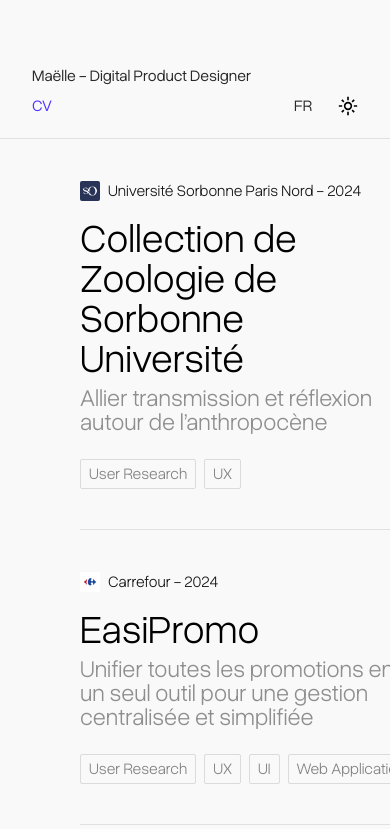
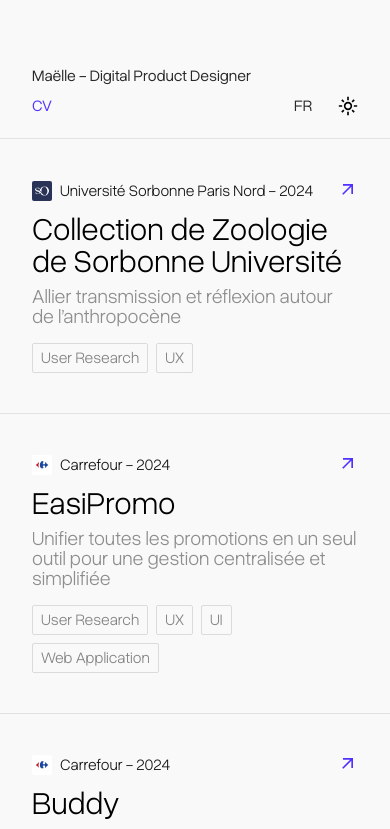
Before and after one commit to maeeelle/portfolio, a Next.js app: page /en in a window 390 px wide. Shown: the top 829 px of the page. Built offline with nearby package versions, Linux system fonts and the light colour scheme.

Commit message:
feat: add mobile layout to page main content and project component

```diff
--- a/src/app/[locale]/page.tsx
+++ b/src/app/[locale]/page.tsx
@@ -75,12 +75,12 @@ export default async function Home({ params }: HomeProps) {
       </header>
       <Separator className='relative left-1/2 -translate-x-1/2 w-screen' />
 
-      <main className='flex flex-col gap-y-10 px-20 py-10 max-w-screen-2xl mx-auto flex-1'>
+      <main className='relative flex flex-col gap-y-20 px-8 sm:px-20 py-10 max-w-screen-2xl mx-auto flex-1'>
         {projects.map((project, index) => (
           <div key={project.id}>
             <Project {...project} />
             {index < projects.length - 1 && (
-              <Separator className='mt-10 relative left-1/2 -translate-x-1/2 w-screen' />
+              <Separator className='mt-10 absolute left-1/2 -translate-x-1/2 w-screen' />
             )}
           </div>
         ))}
--- a/src/components/Project.tsx
+++ b/src/components/Project.tsx
@@ -14,7 +14,7 @@ export function ProjectTag({ name }: ProjectTagProps) {
   )
 }
 
-function ArrowIcon() {
+function ArrowIcon({ className }: { className?: string }) {
   return (
     <svg
       xmlns='http://www.w3.org/2000/svg'
@@ -22,7 +22,7 @@ function ArrowIcon() {
       height='32'
       fill='none'
       viewBox='0 0 32 32'
-      className='transition-all duration-300 opacity-0 -translate-x-2 group-hover:opacity-100 group-hover:translate-x-0'
+      className={className}
     >
       <path
         fill='#4F32FF'
@@ -37,9 +37,9 @@ export function Project({ organization, project, tags, id }: Project) {
 
   return (
     <Link href={`/${id}`} aria-labelledby={titleId} className='block group'>
-      <article aria-labelledby={titleId} className='font-[350] pr-12'>
-        <header>
-          <div className='text-[#161616] text-base mb-4 inline-flex items-center gap-2'>
+      <article aria-labelledby={titleId} className='font-[350]'>
+        <header className='relative'>
+          <div className='text-[#161616] text-base mb-3 sm:mb-4 inline-flex items-center gap-2'>
             <Image
               src={organization.image}
               alt={`${organization.name} logo`}
@@ -56,16 +56,20 @@ export function Project({ organization, project, tags, id }: Project) {
           <div>
             <h2
               id={titleId}
-              className='text-4.5xl/none text-black mb-2 inline-flex items-center gap-2 group-hover:text-[#4F32FF] transition-colors duration-150'
+              className='text-3xl/none sm:text-4.5xl/none text-black mb-2 inline-flex items-center gap-2 group-hover:text-[#4F32FF] transition-colors duration-150'
             >
               {project.title}
-              <ArrowIcon />
+              <ArrowIcon className='hidden sm:inline-block transition-all duration-300 opacity-0 -translate-x-2 group-hover:opacity-100 group-hover:translate-x-0' />
             </h2>
-            <p className='text-[#8E8E8E] text-2xl/none'>{project.subtitle}</p>
+            <p className='text-[#8E8E8E] text-xl/none sm:text-2xl/none'>
+              {project.subtitle}
+            </p>
           </div>
+
+          <ArrowIcon className='absolute right-0 top-0 size-5 sm:hidden' />
         </header>
 
-        <footer className='mt-6'>
+        <footer className='mt-4 sm:mt-6'>
           <ul
             className='inline-flex gap-2 flex-wrap list-none p-0'
             aria-label='Project technologies'
```
